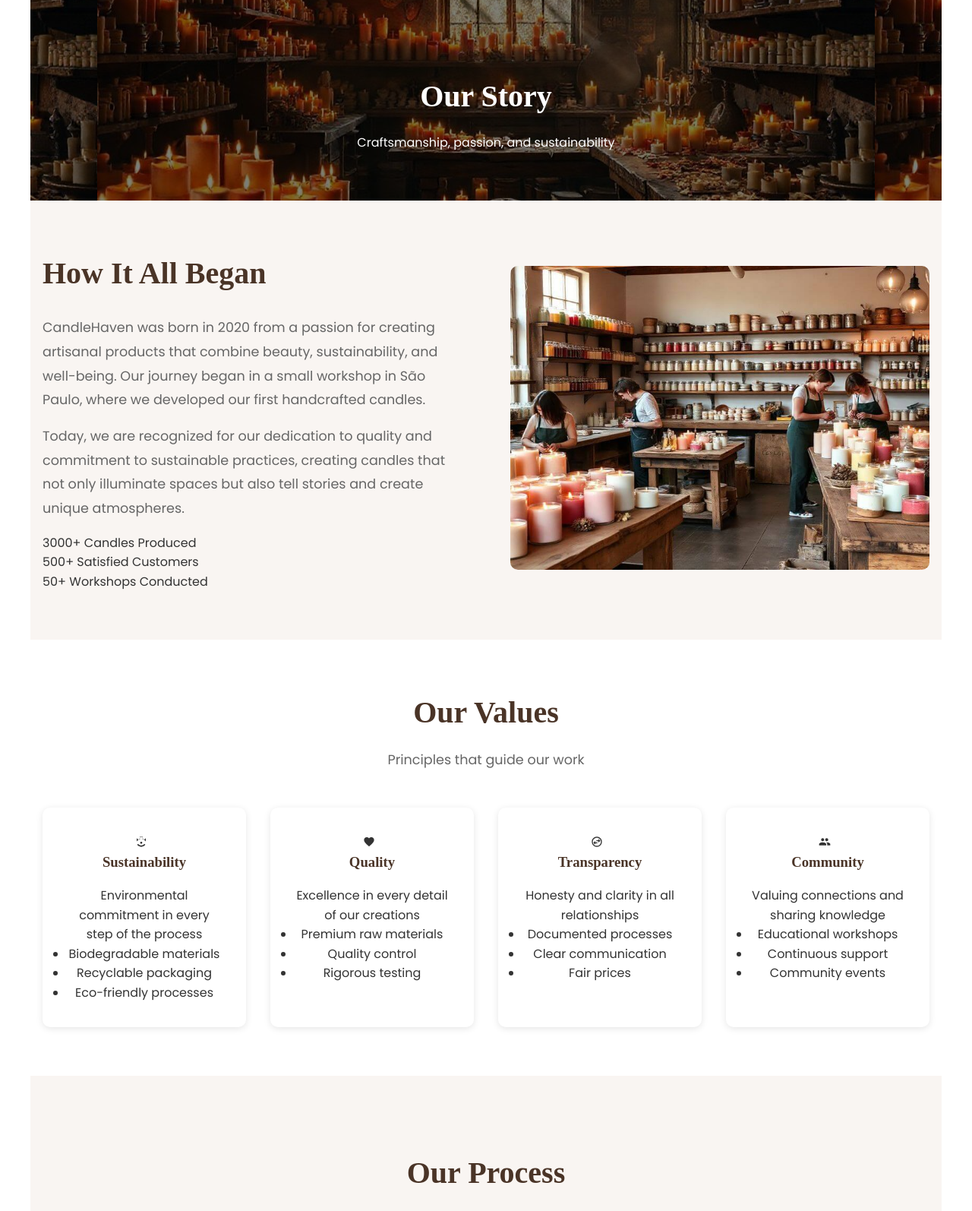
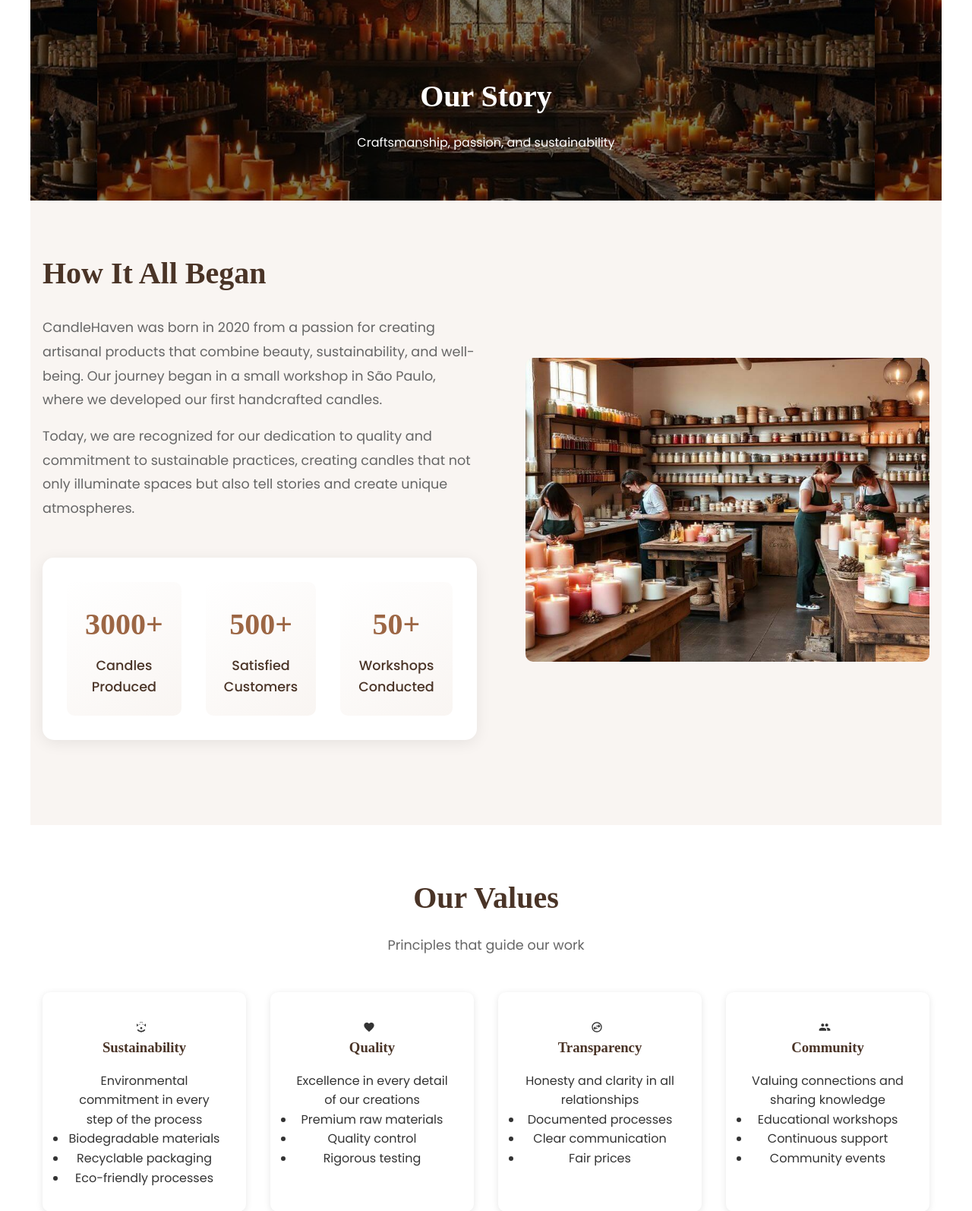
Before and after one commit to Excalibur0888/CandleHaven, a PHP site: page /about.html in a window 1280 px wide. Shown: the part 206-1800 px from the top of the page at 76% size. Run offline with PHP 8.4, Linux system fonts and the light colour scheme; some web fonts are replaced.

Commit message:
Refactor contact information across multiple HTML files by removing the Brazil postal code for consistency. Update CSS to add new styles for story statistics, enhancing layout and visual appeal. This improves user experience and maintains uniformity in contact details presentation.

```diff
--- a/about.html
+++ b/about.html
@@ -388,7 +388,7 @@
             <div class="footer-contact">
                 <h3>Contact</h3>
                 <p><a href="contact.html">
-                    Nyaya Marg, Chanakyapuri, New Delhi, Delhi 110021, India, 04045-001, Brazil
+                    Nyaya Marg, Chanakyapuri, New Delhi, Delhi 110021, India,
                 </a></p>
                 <p><a href="contact.html">+91 97218-98012</a></p>
                 <p><a href="contact.html">candlehaven@gmail.com</a></p>
--- a/contact.html
+++ b/contact.html
@@ -122,7 +122,7 @@
                 href="https://maps.app.goo.gl/Mmg88ad6Kq1a9LEd7"
                 target="_blank"
                 >Nyaya Marg, Chanakyapuri, New Delhi, Delhi 110021, India,
-                04045-001, Brazil</a
+                </a
               >
             </p>
           </div>
@@ -232,7 +232,7 @@
           <p>
             <a href="https://maps.app.goo.gl/Mmg88ad6Kq1a9LEd7" target="_blank">
               Nyaya Marg, Chanakyapuri, New Delhi, Delhi 110021, India,
-              04045-001, Brazil
+
             </a>
           </p>
           <p><a href="contact.html">+91 97218-98012</a></p>
--- a/css/main.css
+++ b/css/main.css
@@ -2507,3 +2507,65 @@
         font-size: 0.9rem;
     }
 }
+
+/* Story Stats styles */
+.story-stats {
+    display: grid;
+    grid-template-columns: repeat(3, 1fr);
+    gap: 2rem;
+    margin: 3rem 0;
+    padding: 2rem;
+    background: #fff;
+    border-radius: 15px;
+    box-shadow: 0 4px 20px rgba(0,0,0,0.08);
+}
+
+.stat-item {
+    text-align: center;
+    padding: 1.5rem;
+    border-radius: 10px;
+    background: linear-gradient(145deg, #ffffff, #f9f5f2);
+    transition: transform 0.3s ease, box-shadow 0.3s ease;
+}
+
+.stat-item:hover {
+    transform: translateY(-5px);
+    box-shadow: 0 6px 25px rgba(156, 102, 68, 0.15);
+}
+
+.stat-number {
+    display: block;
+    font-size: 2.5rem;
+    font-weight: 700;
+    color: #9c6644;
+    margin-bottom: 0.5rem;
+    font-family: var(--font-primary);
+}
+
+.stat-label {
+    display: block;
+    color: #4a3427;
+    font-size: 1.1rem;
+    font-weight: 500;
+}
+
+@media (max-width: 768px) {
+    .story-stats {
+        grid-template-columns: 1fr;
+        gap: 1rem;
+        padding: 1.5rem;
+        margin: 2rem 0;
+    }
+
+    .stat-item {
+        padding: 1.2rem;
+    }
+
+    .stat-number {
+        font-size: 2rem;
+    }
+
+    .stat-label {
+        font-size: 1rem;
+    }
+}
--- a/index.html
+++ b/index.html
@@ -359,7 +359,7 @@
             <div class="footer-contact">
                 <h3>Contact</h3>
                 <p><a href="https://maps.app.goo.gl/Mmg88ad6Kq1a9LEd7" target="_blank">
-                    Nyaya Marg, Chanakyapuri, New Delhi, Delhi 110021, India, 04045-001, Brazil
+                    Nyaya Marg, Chanakyapuri, New Delhi, Delhi 110021, India,
                 </a></p>
                 <p><a href="contact.html">+91 97218-98012</a></p>
                 <p><a href="contact.html">candlehaven@gmail.com</a></p>
--- a/privacy-policy.html
+++ b/privacy-policy.html
@@ -16,7 +16,7 @@
                 <a href="mailto:candlehaven@gmail.com"><svg fill="white" xmlns="http://www.w3.org/2000/svg" viewBox="0 0 512 512"><path d="M48 64C21.5 64 0 85.5 0 112c0 15.1 7.1 29.3 19.2 38.4L236.8 313.6c11.4 8.5 27 8.5 38.4 0L492.8 150.4c12.1-9.1 19.2-23.3 19.2-38.4c0-26.5-21.5-48-48-48H48zM0 176V384c0 35.3 28.7 64 64 64H448c35.3 0 64-28.7 64-64V176L294.4 339.2c-22.8 17.1-54 17.1-76.8 0L0 176z"/></svg> candlehaven@gmail.com</a>
                 <a href="tel:+919721898012"><svg fill="white" xmlns="http://www.w3.org/2000/svg" viewBox="0 0 512 512"><path d="M164.9 24.6c-7.7-18.6-28-28.5-47.4-23.2l-88 24C12.1 30.2 0 46 0 64C0 311.4 200.6 512 448 512c18 0 33.8-12.1 38.6-29.5l24-88c5.3-19.4-4.6-39.7-23.2-47.4l-96-40c-16.3-6.8-35.2-2.1-46.3 11.6L304.7 368C234.3 334.7 177.3 277.7 144 207.3L193.3 167c13.7-11.2 18.4-30 11.6-46.3l-40-96z"/></svg> +91 97218-98012</a>
                 <a href="https://maps.app.goo.gl/Mmg88ad6Kq1a9LEd7" target="_blank">
-                    <svg fill="white" xmlns="http://www.w3.org/2000/svg" viewBox="0 0 384 512"><path d="M215.7 499.2C267 435 384 279.4 384 192C384 86 298 0 192 0S0 86 0 192c0 87.4 117 243 168.3 307.2c12.3 15.3 35.1 15.3 47.4 0zM192 128a64 64 0 1 1 0 128 64 64 0 1 1 0-128z"/></svg> Nyaya Marg, Chanakyapuri, New Delhi, Delhi 110021, India, 04045-001, Brazil
+                    <svg fill="white" xmlns="http://www.w3.org/2000/svg" viewBox="0 0 384 512"><path d="M215.7 499.2C267 435 384 279.4 384 192C384 86 298 0 192 0S0 86 0 192c0 87.4 117 243 168.3 307.2c12.3 15.3 35.1 15.3 47.4 0zM192 128a64 64 0 1 1 0 128 64 64 0 1 1 0-128z"/></svg> Nyaya Marg, Chanakyapuri, New Delhi, Delhi 110021, India,
                 </a>
             </div>
             <div class="top-hours">
@@ -128,7 +128,7 @@
             <div class="footer-contact">
                 <h3>Contact</h3>
                 <p><a href="https://maps.app.goo.gl/Mmg88ad6Kq1a9LEd7" target="_blank">
-                    Nyaya Marg, Chanakyapuri, New Delhi, Delhi 110021, India, 04045-001, Brazil
+                    Nyaya Marg, Chanakyapuri, New Delhi, Delhi 110021, India,
                 </a></p>
                 <p><a href="contact.html">+91 97218-98012</a></p>
                 <p><a href="contact.html">candlehaven@gmail.com</a></p>
--- a/products.html
+++ b/products.html
@@ -297,7 +297,7 @@
             <div class="footer-contact">
                 <h3>Contact</h3>
                 <p><a href="https://maps.app.goo.gl/Mmg88ad6Kq1a9LEd7" target="_blank">
-                    Nyaya Marg, Chanakyapuri, New Delhi, Delhi 110021, India, 04045-001, Brazil
+                    Nyaya Marg, Chanakyapuri, New Delhi, Delhi 110021, India,
                 </a></p>
                 <p><a href="contact.html">+91 97218-98012</a></p>
                 <p><a href="contact.html">candlehaven@gmail.com</a></p>
--- a/terms-conditions.html
+++ b/terms-conditions.html
@@ -16,7 +16,7 @@
                 <a href="mailto:candlehaven@gmail.com"><svg fill="white" xmlns="http://www.w3.org/2000/svg" viewBox="0 0 512 512"><path d="M48 64C21.5 64 0 85.5 0 112c0 15.1 7.1 29.3 19.2 38.4L236.8 313.6c11.4 8.5 27 8.5 38.4 0L492.8 150.4c12.1-9.1 19.2-23.3 19.2-38.4c0-26.5-21.5-48-48-48H48zM0 176V384c0 35.3 28.7 64 64 64H448c35.3 0 64-28.7 64-64V176L294.4 339.2c-22.8 17.1-54 17.1-76.8 0L0 176z"/></svg> candlehaven@gmail.com</a>
                 <a href="tel:+919721898012"><svg fill="white" xmlns="http://www.w3.org/2000/svg" viewBox="0 0 512 512"><path d="M164.9 24.6c-7.7-18.6-28-28.5-47.4-23.2l-88 24C12.1 30.2 0 46 0 64C0 311.4 200.6 512 448 512c18 0 33.8-12.1 38.6-29.5l24-88c5.3-19.4-4.6-39.7-23.2-47.4l-96-40c-16.3-6.8-35.2-2.1-46.3 11.6L304.7 368C234.3 334.7 177.3 277.7 144 207.3L193.3 167c13.7-11.2 18.4-30 11.6-46.3l-40-96z"/></svg> +91 97218-98012</a>
                 <a href="https://maps.app.goo.gl/Mmg88ad6Kq1a9LEd7" target="_blank">
-                    <svg fill="white" xmlns="http://www.w3.org/2000/svg" viewBox="0 0 384 512"><path d="M215.7 499.2C267 435 384 279.4 384 192C384 86 298 0 192 0S0 86 0 192c0 87.4 117 243 168.3 307.2c12.3 15.3 35.1 15.3 47.4 0zM192 128a64 64 0 1 1 0 128 64 64 0 1 1 0-128z"/></svg> Nyaya Marg, Chanakyapuri, New Delhi, Delhi 110021, India, 04045-001, Brazil
+                    <svg fill="white" xmlns="http://www.w3.org/2000/svg" viewBox="0 0 384 512"><path d="M215.7 499.2C267 435 384 279.4 384 192C384 86 298 0 192 0S0 86 0 192c0 87.4 117 243 168.3 307.2c12.3 15.3 35.1 15.3 47.4 0zM192 128a64 64 0 1 1 0 128 64 64 0 1 1 0-128z"/></svg> Nyaya Marg, Chanakyapuri, New Delhi, Delhi 110021, India,
                 </a>
             </div>
             <div class="top-hours">
@@ -133,7 +133,7 @@
             <div class="footer-contact">
                 <h3>Contact</h3>
                 <p><a href="https://maps.app.goo.gl/Mmg88ad6Kq1a9LEd7" target="_blank">
-                    Nyaya Marg, Chanakyapuri, New Delhi, Delhi 110021, India, 04045-001, Brazil
+                    Nyaya Marg, Chanakyapuri, New Delhi, Delhi 110021, India,
                 </a></p>
                 <p><a href="contact.html">+91 97218-98012</a></p>
                 <p><a href="contact.html">candlehaven@gmail.com</a></p>
--- a/workshops.html
+++ b/workshops.html
@@ -398,7 +398,7 @@
             <div class="footer-contact">
                 <h3>Contact</h3>
                 <p><a href="https://maps.app.goo.gl/Mmg88ad6Kq1a9LEd7" target="_blank">
-                    Nyaya Marg, Chanakyapuri, New Delhi, Delhi 110021, India, 04045-001, Brazil
+                    Nyaya Marg, Chanakyapuri, New Delhi, Delhi 110021, India,
                 </a></p>
                 <p><a href="contact.html">+91 97218-98012</a></p>
                 <p><a href="contact.html">candlehaven@gmail.com</a></p>
```
